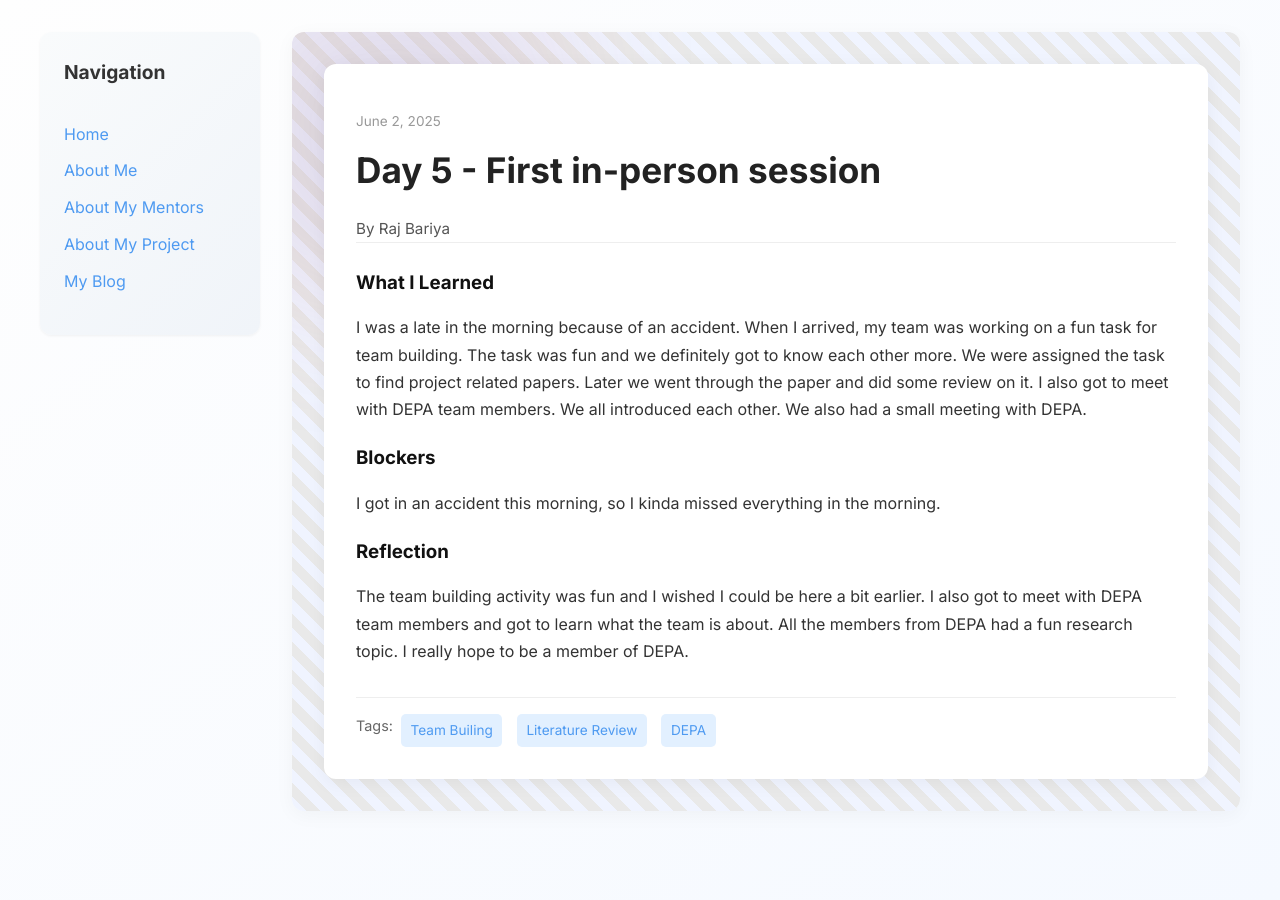
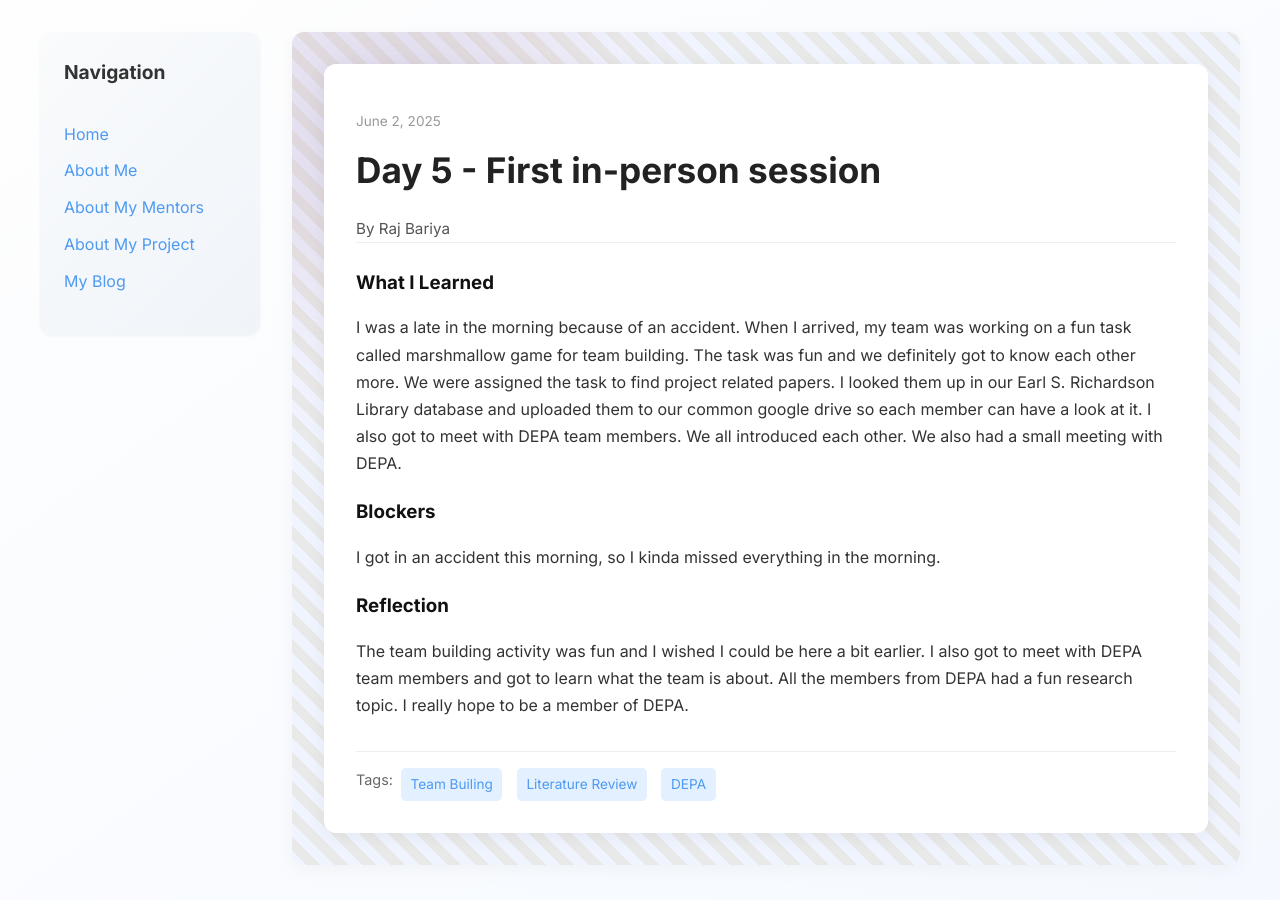
Before and after one commit to rajbariyaa/rajbariyaa.github.io, a Jekyll site: the page built from _posts/2025-06-02-day-5.md, in a window 1280 px wide. Built offline with Jekyll 4.4.1, drawn with Linux system fonts in a browser that asks for light colours.

Commit message:
Update 2025-06-02-day-5.md

```diff
--- a/_posts/2025-06-02-day-5.md
+++ b/_posts/2025-06-02-day-5.md
@@ -7,7 +7,7 @@ permalink: /day5.html
 tags: ["Team Builing", "Literature Review", "DEPA"]
 
 what_i_learned: |
-  I was a late in the morning because of an accident. When I arrived, my team was working on a fun task for team building. The task was fun and we definitely got to know each other more. We were assigned the task to find project related papers. Later we went through the paper and did some review on it. I also got to meet with DEPA team members. We all introduced each other. We also had a small meeting with DEPA.
+  I was a late in the morning because of an accident. When I arrived, my team was working on a fun task called marshmallow game for team building. The task was fun and we definitely got to know each other more. We were assigned the task to find project related papers. I looked them up in our Earl S. Richardson Library database and uploaded them to our common google drive so each member can have a look at it. I also got to meet with DEPA team members. We all introduced each other. We also had a small meeting with DEPA.
 
 blockers: |
   I got in an accident this morning, so I kinda missed everything in the morning.
```
